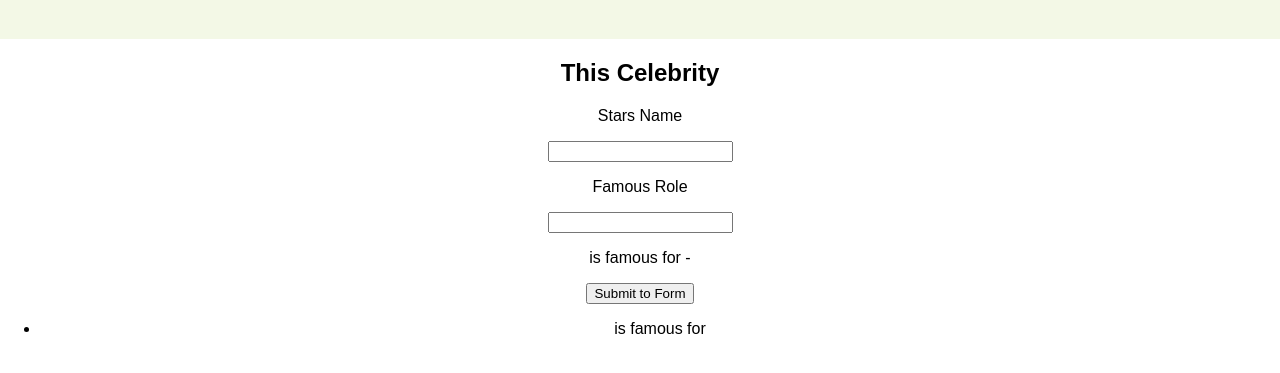
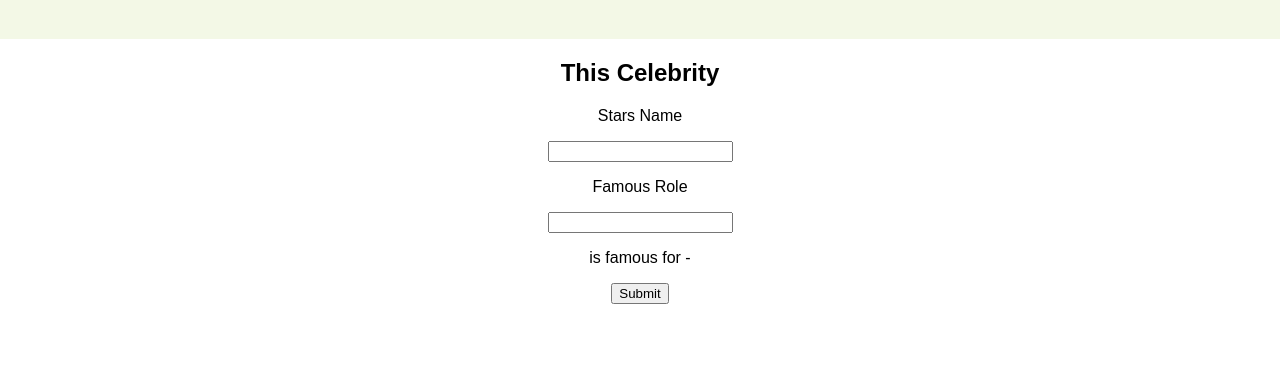
Before and after one commit to CurtisMorice/famous_people, a React app: page / in a window 1280 px wide. Shown: the part 151-524 px from the top of the page. Built offline with nearby package versions, Linux system fonts and the light colour scheme.

Commit message:
can submit to dom

```diff
--- a/src/components/App/App.css
+++ b/src/components/App/App.css
@@ -26,3 +26,6 @@
   from { transform: rotate(0deg); }
   to { transform: rotate(360deg); }
 }
+ul {
+  list-style-type: none;
+}
--- a/src/components/Famous_People/famous_people.js
+++ b/src/components/Famous_People/famous_people.js
@@ -14,7 +14,8 @@ class FamousPeople extends Component {
     this.state = { famousPerson:
       { name:'',
         role: '',
-      }
+      } ,
+      famousPeopleArray: [],
     };
 
   }
@@ -27,31 +28,37 @@ handleChangeFor =(property) => (event) => {
 }
 });
 }
-handleSubmit =(property) => (event) => {
+handleSubmit = (event)=> {
     event.preventDefault();
-    console.log(this.state.famousPerson)
-let newFamousPerson = new FamousPeople(this.state.famousPerson.name, this.state.famousPerson.role);
-return newFamousPerson;
-
+    this.setState({famousPeopleArray: [
+        ...this.state.famousPeopleArray, this.state.famousPerson
+    ]});
+    this.setState({famousPerson: {
+        name: '',
+        role:'',
+    }});
 }
   render() {
     return (
         <div>
             <h2>This Celebrity</h2>
+            <form onSubmit={this.handleSubmit}>
                 <p>Stars Name</p>
-        <input onChange={this.handleChangeFor('name')} />
+                    <input onChange={this.handleChangeFor('name')} value={this.state.famousPerson.name} />
                 <p>Famous Role</p>
-        <input onChange={this.handleChangeFor('role')}  />
+                    <input onChange={this.handleChangeFor('role')} value={this.state.famousPerson.role} />
 
                 <p>{this.state.famousPerson.name} is famous for -</p>
 
                 <p>{this.state.famousPerson.role}</p>
 
-        <form ref="form" onSubmit={this.handleSubmit}>
-    <button type="submit">Submit to Form</button>
+                    <input type="submit" value="Submit" />
             </form>
             <ul>
-    <li>{ this.state.famousPerson.name } is famous for { this.state.famousPerson.role }</li>
+                {this.state.famousPeopleArray.map(person =>
+                <li>{ person.name } is famous for { person.role} </li>
+
+                )}
             </ul>
 
 
```
Lines whose indentation alone changed are shown as unchanged.
